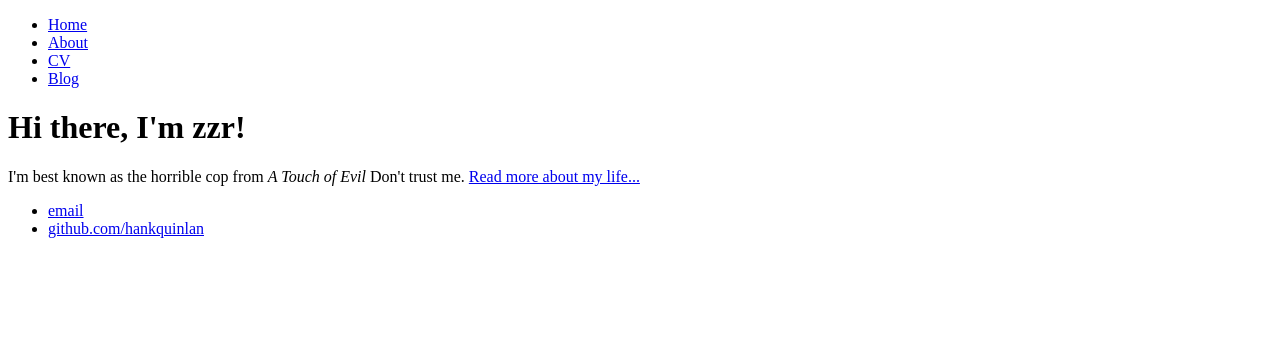
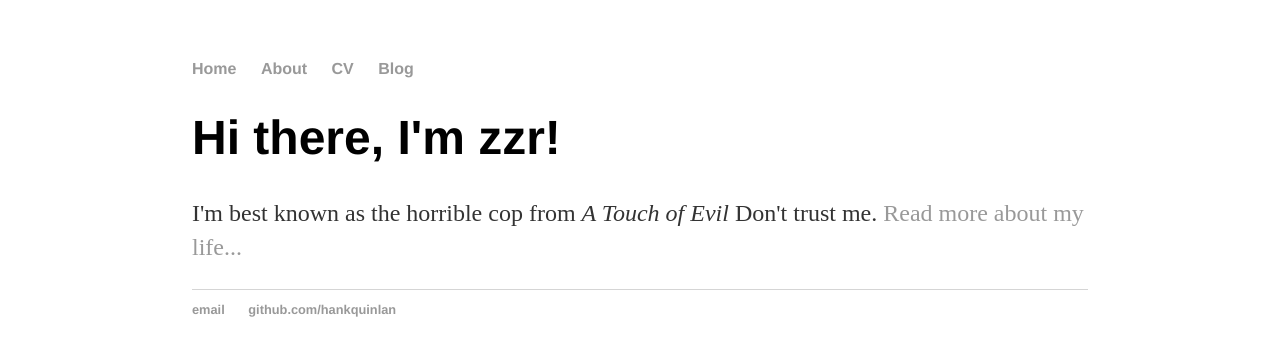
Before and after one commit to zzrnature/zzrnature.github.io, a plain HTML site: page index.html in a window 1280 px wide. Drawn offline with Linux system fonts and the light colour scheme.

Commit message:
Update index.html

```diff
--- a/index.html
+++ b/index.html
@@ -1,7 +1,9 @@
 <!DOCTYPE html>
 <html>
 	<head>
-		<title>Hank Quinlan, Horrible Cop</title>
+		<title>Ziran Zheng</title>
+		<!-- link to main stylesheet -->
+		<link rel="stylesheet" type="text/css" href="/css/main.css">
 	</head>
 	<body>
 		<nav>
```
